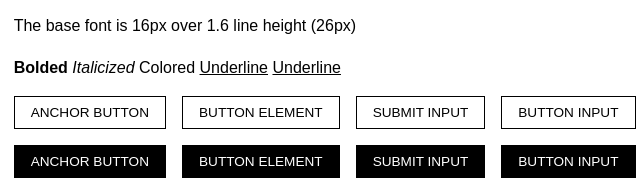
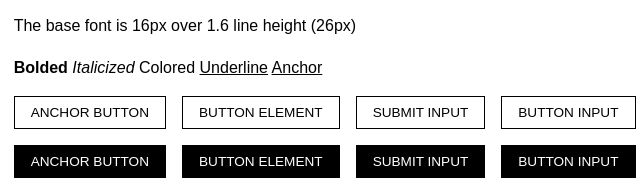
Before and after one commit to josegpt/design, a plain HTML site: page index.html in a window 1280 px wide. Shown: the part 435-626 px from the top of the page, 233-873 px from the left. Drawn offline with Linux system fonts and the light colour scheme.

Commit message:
fix type for Anchor example

```diff
--- a/index.html
+++ b/index.html
@@ -51,7 +51,7 @@
 			<em>Italicized</em>
 			<a>Colored</a>
 			<u>Underline</u>
-			<a href="#">Underline</a>
+			<a href="#">Anchor</a>
 		</section>
 
 		<section class="cluster">
```
